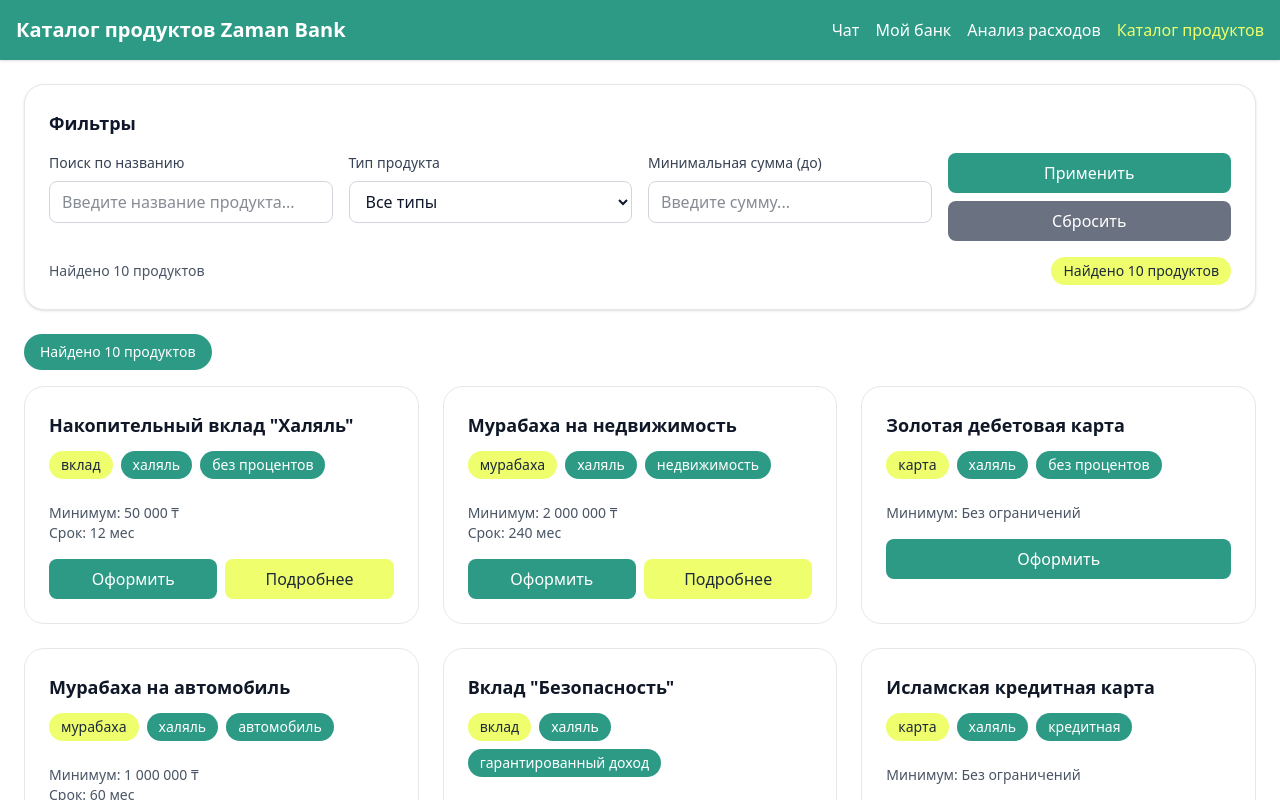
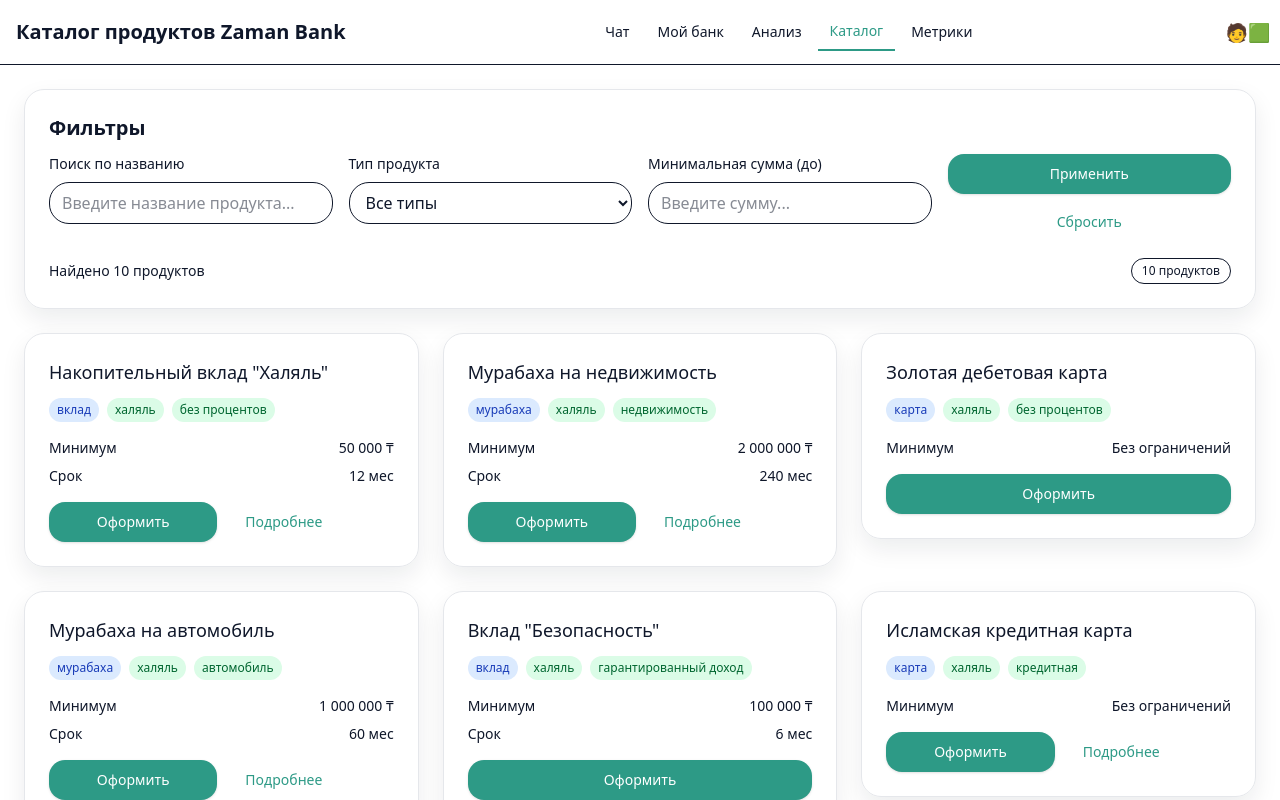
Before and after one commit to saidstrong/zaman-ai, a Next.js app: page /products in a window 1280 px wide. Shown: the top 800 px of the page. Built offline with nearby package versions, Linux system fonts and the light colour scheme.

Commit message:
feat: Upgrade Products page with new design system, improved filters, and enhanced product cards

```diff
--- a/src/app/products/page.tsx
+++ b/src/app/products/page.tsx
@@ -2,8 +2,11 @@
 
 import { useState, useEffect, useRef, Suspense } from 'react';
 import Link from 'next/link';
+import { motion } from 'framer-motion';
 import { useSearchParams, useRouter } from 'next/navigation';
 import { track } from '../../lib/telemetry';
+import { AppHeader } from '../../components/AppHeader';
+import { Card, Button, Badge, Stat, Pill } from '../../components/ui';
 
 interface Product {
   id: number;
@@ -214,7 +217,7 @@
     const parts = text.split(regex);
 
     return parts.map((part, index) =>
-      regex.test(part) ? <mark key={index} className="bg-yellow-200 px-1 rounded">{part}</mark> : part
+      regex.test(part) ? <mark key={index} className="bg-[var(--z-solar)]/60 rounded px-1">{part}</mark> : part
     );
   };
 
@@ -254,35 +257,23 @@
   }
 
   return (
-    <div className="min-h-screen bg-white">
-      {/* Navigation Bar */}
-      <nav className="bg-[#2D9A86] text-white p-4 shadow-sm">
-        <div className="max-w-7xl mx-auto flex items-center justify-between">
-          <h1 className="text-xl font-semibold">Каталог продуктов Zaman Bank</h1>
-          <div className="flex space-x-4">
-            <Link href="/chat" className="hover:text-[#EEFE6D] transition-colors">
-              Чат
-            </Link>
-            <Link href="/home" className="hover:text-[#EEFE6D] transition-colors">
-              Мой банк
-            </Link>
-            <Link href="/spending" className="hover:text-[#EEFE6D] transition-colors">
-              Анализ расходов
-            </Link>
-            <span className="text-[#EEFE6D]">Каталог продуктов</span>
-          </div>
-        </div>
-      </nav>
+    <div className="min-h-screen bg-z-cloud">
+      <AppHeader title="Каталог продуктов Zaman Bank" />
 
       <main className="max-w-7xl mx-auto p-6">
         {/* Filters Section */}
-        <div className="bg-white border border-gray-200 rounded-xl p-6 mb-6 shadow-sm">
-          <h2 className="text-lg font-semibold mb-4">Фильтры</h2>
+        <motion.div
+          initial={{ opacity: 0, y: 8 }}
+          animate={{ opacity: 1, y: 0 }}
+          transition={{ duration: 0.25 }}
+        >
+          <Card className="p-5 md:p-6 mb-6">
+            <h2 className="text-lg md:text-xl font-semibold mb-3 text-z-ink">Фильтры</h2>
 
             <div className="grid grid-cols-1 md:grid-cols-4 gap-4 mb-4">
               {/* Search Input */}
               <div>
-              <label className="block text-sm font-medium text-gray-700 mb-2">
+                <label className="block text-sm font-medium text-z-ink-2 mb-2">
                   Поиск по названию
                 </label>
                 <input
@@ -290,19 +281,19 @@
                   value={searchTerm}
                   onChange={(e) => setSearchTerm(e.target.value)}
                   placeholder="Введите название продукта..."
-                className="w-full border border-gray-300 rounded-lg px-3 py-2 focus:outline-none focus:ring-2 focus:ring-[#2D9A86] focus:border-transparent"
+                  className="w-full border border-z-border rounded-xl px-3 py-2 focus:outline-none focus:ring-2 focus:ring-[var(--z-green)] focus:border-transparent bg-white"
                 />
               </div>
 
               {/* Type Filter */}
               <div>
-              <label className="block text-sm font-medium text-gray-700 mb-2">
+                <label className="block text-sm font-medium text-z-ink-2 mb-2">
                   Тип продукта
                 </label>
                 <select
                   value={selectedType}
                   onChange={(e) => setSelectedType(e.target.value)}
-                className="w-full border border-gray-300 rounded-lg px-3 py-2 focus:outline-none focus:ring-2 focus:ring-[#2D9A86] focus:border-transparent"
+                  className="w-full border border-z-border rounded-xl px-3 py-2 focus:outline-none focus:ring-2 focus:ring-[var(--z-green)] focus:border-transparent bg-white"
                 >
                   <option value="">Все типы</option>
                   {productTypes.map(type => (
@@ -315,7 +306,7 @@
 
               {/* Min Amount Filter */}
               <div>
-              <label className="block text-sm font-medium text-gray-700 mb-2">
+                <label className="block text-sm font-medium text-z-ink-2 mb-2">
                   Минимальная сумма (до)
                 </label>
                 <input
@@ -323,128 +314,124 @@
                   value={minAmountFilter || ''}
                   onChange={(e) => setMinAmountFilter(Number(e.target.value) || 0)}
                   placeholder="Введите сумму..."
-                className="w-full border border-gray-300 rounded-lg px-3 py-2 focus:outline-none focus:ring-2 focus:ring-[#2D9A86] focus:border-transparent"
+                  className="w-full border border-z-border rounded-xl px-3 py-2 focus:outline-none focus:ring-2 focus:ring-[var(--z-green)] focus:border-transparent bg-white"
                 />
               </div>
 
               {/* Action Buttons */}
               <div className="flex flex-col justify-end space-y-2">
-              <button
-                onClick={applyFilters}
-                className="bg-[#2D9A86] text-white px-4 py-2 rounded-lg hover:bg-[#248076] transition-colors"
-              >
+                <Button onClick={applyFilters} className="w-full">
                   Применить
-              </button>
-              <button
-                onClick={resetFilters}
-                className="bg-gray-500 text-white px-4 py-2 rounded-lg hover:bg-gray-600 transition-colors"
-              >
+                </Button>
+                <Button variant="ghost" onClick={resetFilters} className="w-full">
                   Сбросить
-              </button>
+                </Button>
               </div>
             </div>
 
             {/* Filter Summary */}
             <div className="flex items-center justify-between">
-            <div className="text-sm text-gray-600">
+              <div className="text-sm text-z-ink-2">
                 Найдено {filteredProducts.length} продуктов
               </div>
-            <div className="bg-[#EEFE6D] text-gray-800 px-3 py-1 rounded-full text-sm font-medium">
-              Найдено {filteredProducts.length} продуктов
+              <Badge>{filteredProducts.length} продуктов</Badge>
             </div>
-          </div>
-        </div>
-
-        {/* Results Badge */}
-        {filteredProducts.length > 0 && (
-          <div className="mb-4">
-            <div className="inline-flex items-center bg-[#2D9A86] text-white px-4 py-2 rounded-full text-sm font-medium">
-              Найдено {filteredProducts.length} продуктов
-            </div>
-          </div>
-        )}
+          </Card>
+        </motion.div>
 
         {/* Products Grid */}
+        <motion.div
+          initial={{ opacity: 0 }}
+          animate={{ opacity: 1 }}
+          transition={{ duration: 0.25, delay: 0.1 }}
+        >
           <div id="product-results" className="grid grid-cols-1 md:grid-cols-2 lg:grid-cols-3 gap-6">
-          {filteredProducts.map((product) => (
-            <div
+            {filteredProducts.map((product, index) => (
+              <motion.div
                 key={product.id}
-              className="bg-white border border-gray-200 rounded-xl p-6 hover:shadow-md transition-shadow"
+                initial={{ opacity: 0, y: 8 }}
+                animate={{ opacity: 1, y: 0 }}
+                transition={{ duration: 0.25, delay: index * 0.1 }}
               >
+                <Card className="p-6 hover:outline hover:outline-[var(--z-green)]/20 hover:scale-[101%] transition-all duration-200">
                   {/* Product Name */}
-              <h3 className="text-lg font-bold text-gray-900 mb-3">
+                  <h3 className="text-lg font-medium text-z-ink mb-3">
                     {highlightSearchTerm(product.name, searchTerm)}
                   </h3>
 
                   {/* Type and Halal Tags */}
-              <div className="mb-4">
-                <span className="inline-block bg-[#EEFE6D] text-gray-800 px-3 py-1 rounded-full text-sm font-medium mr-2 mb-2">
-                  {product.type}
-                </span>
-                {product.halalTags.map((tag, index) => (
-                  <span
-                    key={index}
-                    className="inline-block bg-[#2D9A86] text-white px-3 py-1 rounded-full text-sm mr-2 mb-2"
-                  >
+                  <div className="mb-4 flex flex-wrap gap-2">
+                    <Pill variant="info">{product.type}</Pill>
+                    {product.halalTags.map((tag, tagIndex) => (
+                      <Pill key={tagIndex} variant="success" size="sm">
                         {tag}
-                  </span>
+                      </Pill>
                     ))}
                   </div>
 
-              {/* Term and Min Amount */}
-              <div className="text-sm text-gray-600 mb-4">
-                <div>Минимум: {formatAmount(product.minAmount)}</div>
+                  {/* Stats */}
+                  <div className="space-y-2 mb-4">
+                    <Stat label="Минимум" value={formatAmount(product.minAmount)} />
                     {product.termMonths > 0 && (
-                  <div>Срок: {formatTerm(product.termMonths)}</div>
+                      <Stat label="Срок" value={formatTerm(product.termMonths)} />
                     )}
                   </div>
 
                   {/* Action Buttons */}
                   <div className="flex space-x-2">
-                <button
+                    <Button
                       onClick={() => handleProductClick(product)}
                       disabled={submittingId === product.id}
-                  className={`flex-1 px-4 py-2 rounded-lg transition-colors ${
-                    submittingId === product.id
-                      ? 'bg-gray-400 text-gray-200 cursor-not-allowed'
-                      : 'bg-[#2D9A86] text-white hover:bg-[#248076]'
-                  }`}
+                      className="flex-1"
                     >
                       {submittingId === product.id ? 'Загрузка...' : 'Оформить'}
-                </button>
+                    </Button>
                     {product.link && (
-                  <a
-                    href={product.link}
-                    target="_blank"
-                    rel="noopener noreferrer"
-                    className="flex-1 bg-[#EEFE6D] text-gray-800 px-4 py-2 rounded-lg hover:bg-[#D9E55A] transition-colors text-center"
-                  >
+                      <Button variant="ghost" asChild className="flex-1">
+                        <a href={product.link} target="_blank" rel="noopener noreferrer">
                           Подробнее
                         </a>
+                      </Button>
                     )}
                   </div>
-            </div>
+                </Card>
+              </motion.div>
             ))}
           </div>
+        </motion.div>
 
         {/* No Results */}
         {filteredProducts.length === 0 && products.length === 0 && !loading && (
-          <div className="text-center py-12">
-            <div className="text-red-500 text-lg mb-2">
+          <motion.div
+            initial={{ opacity: 0 }}
+            animate={{ opacity: 1 }}
+            transition={{ duration: 0.25 }}
+            className="text-center py-12"
+          >
+            <Card className="p-8 bg-red-50 border-red-200">
+              <div className="text-red-600 text-lg mb-2 font-medium">
                 Не удалось загрузить каталог
               </div>
-            <div className="text-gray-500 text-sm">
+              <div className="text-red-500 text-sm">
                 Проверьте /public/data/products.json
               </div>
-          </div>
+            </Card>
+          </motion.div>
         )}
 
         {filteredProducts.length === 0 && products.length > 0 && (
-          <div className="text-center py-12">
-            <div className="text-gray-500 text-lg">
+          <motion.div
+            initial={{ opacity: 0 }}
+            animate={{ opacity: 1 }}
+            transition={{ duration: 0.25 }}
+            className="text-center py-12"
+          >
+            <Card className="p-8">
+              <div className="text-z-ink-2 text-lg">
                 Нет результатов. Попробуйте изменить фильтры.
               </div>
-          </div>
+            </Card>
+          </motion.div>
         )}
       </main>
     </div>
```
Lines whose indentation alone changed are shown as unchanged.
